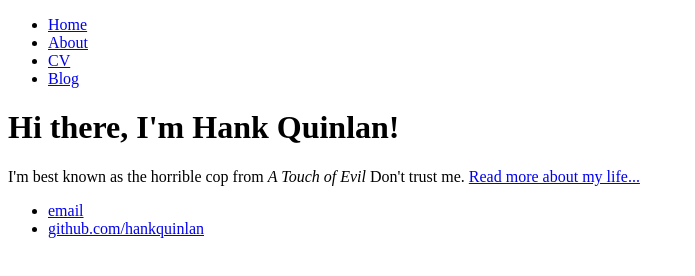
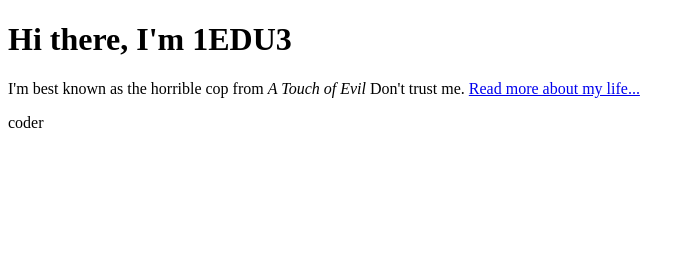
Before and after one commit to 1EDU3/1EDU3.github.io, a plain HTML site: page index.html in a window 1280 px wide. Shown: the whole page, without its empty margins (0-695 px from the left). Drawn offline with Linux system fonts and the light colour scheme.

Commit message:
Update index.html

```diff
--- a/index.html
+++ b/index.html
@@ -1,28 +1,18 @@
 <!DOCTYPE html>
 <html>
 	<head>
-		<title>Hank Quinlan, Horrible Cop</title>
+		<title>1EDU3</title>
 	</head>
 	<body>
-		<nav>
-    		<ul>
-        		<li><a href="/">Home</a></li>
-	        	<li><a href="/about">About</a></li>
-        		<li><a href="/cv">CV</a></li>
-        		<li><a href="/blog">Blog</a></li>
-    		</ul>
-		</nav>
+
 		<div class="container">
     		<div class="blurb">
-        		<h1>Hi there, I'm Hank Quinlan!</h1>
+        		<h1>Hi there, I'm 1EDU3</h1>
 				<p>I'm best known as the horrible cop from <em>A Touch of Evil</em> Don't trust me. <a href="/about">Read more about my life...</a></p>
     		</div><!-- /.blurb -->
 		</div><!-- /.container -->
 		<footer>
-    		<ul>
-        		<li><a href="mailto:hankquinlanhub@gmail.com">email</a></li>
-        		<li><a href="https://github.com/hankquinlan">github.com/hankquinlan</a></li>
-			</ul>
+			<p>coder</p>
 		</footer>
 	</body>
 </html>
```
